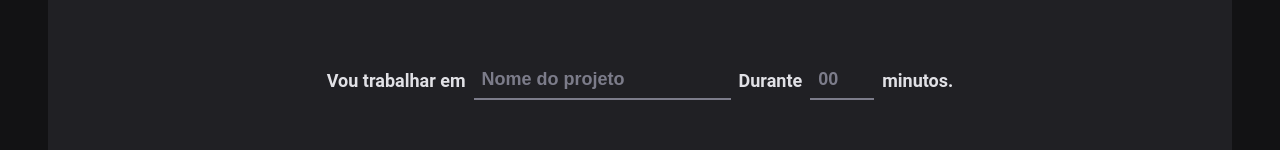
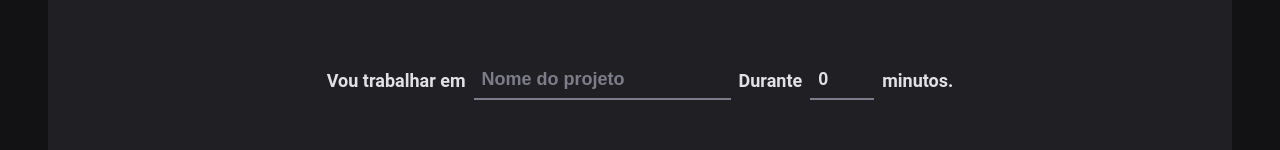
Before and after one commit to rdg-404/Ignite-Timer, a React app: page / in a window 1280 px wide. Shown: the part 164-314 px from the top of the page. Built offline with nearby package versions, Linux system fonts and the light colour scheme; the HTML template or start-up script is replaced by a standard one.

Commit message:
integrando typescript ao formulario

```diff
--- a/src/pages/Home/index.tsx
+++ b/src/pages/Home/index.tsx
@@ -16,21 +16,25 @@
 })
 
 
+//referencia a variavel acima
+type NewCycleFormData = zod.infer<typeof newCycleFormValidationSchema>
+
+
 
 export function Home() {
 
   //register - funcao que retorna alguns metodos de input
   // handleSubmit - permite usar os dados do formulario
   // watch - observar algum elemento
-  const {register, handleSubmit, watch} = useForm({
-    resolver: zodResolver(newCycleFormValidationSchema)
+  const {register, handleSubmit, watch} = useForm<NewCycleFormData>({
+    resolver: zodResolver(newCycleFormValidationSchema),
+    defaultValues: {
+      task: '',
+      minutesAmount: 0,
+    }
   })
 
-
-
-
-
-  function handleCreateNewCycle(data: any) {
+  function handleCreateNewCycle(data: NewCycleFormData) {
     console.log(data)
   }
 
```
